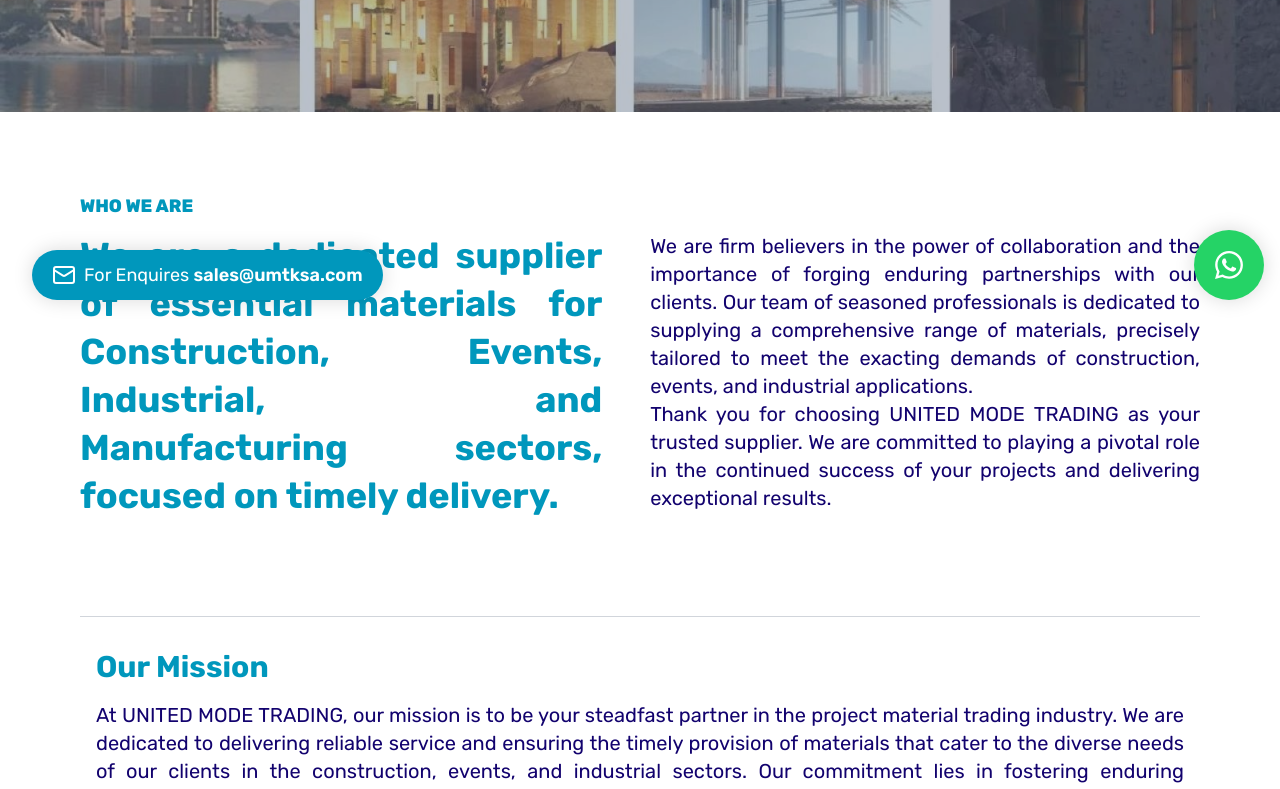
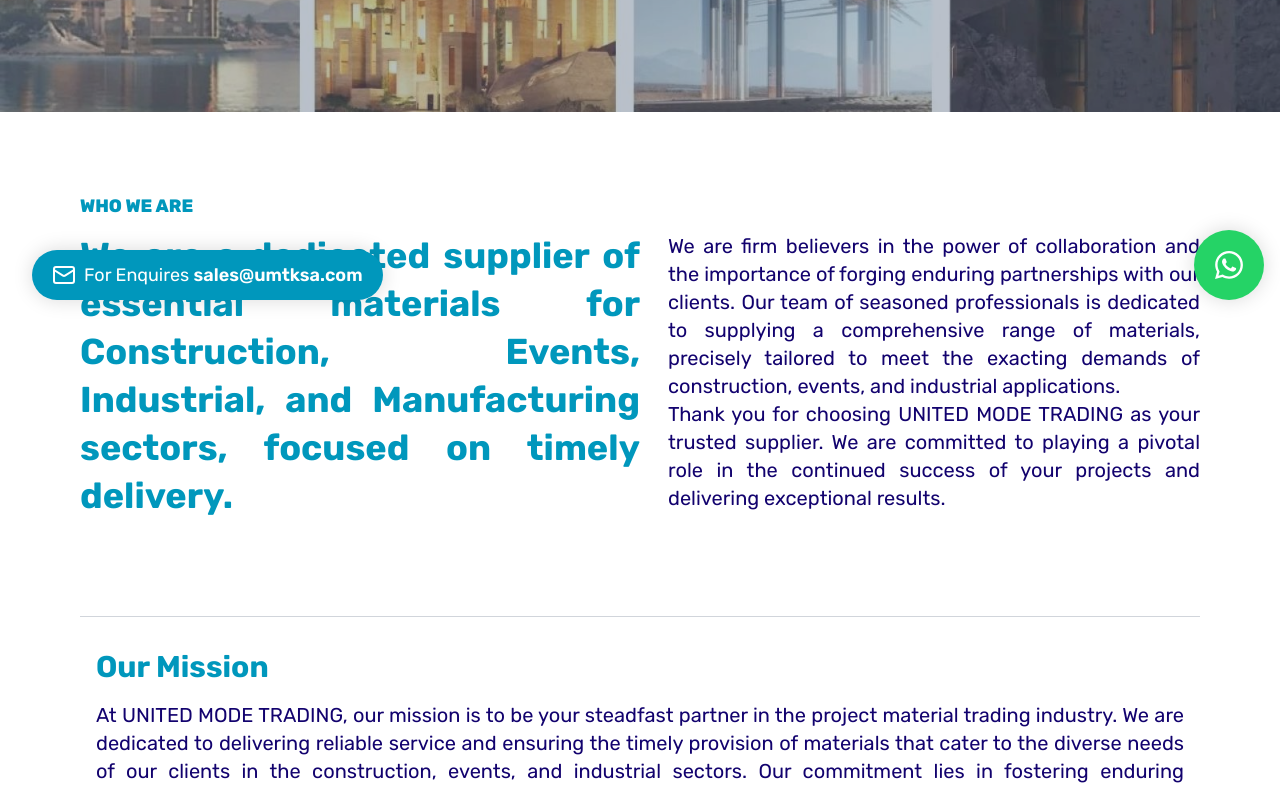
Before and after one commit to Rishal-pc7/umtksa, a React (Vite) app: page /about in a window 1280 px wide. Shown: the part 488-1277 px from the top of the page. Built offline with nearby package versions, Linux system fonts and the light colour scheme.

Commit message:
About page bug fixed

```diff
--- a/src/Components/About/About.jsx
+++ b/src/Components/About/About.jsx
@@ -18,14 +18,14 @@
     </div>
     <div className="md:p-20 p-12 h-auto w-full">
 
-    <div className="flex w-full flex-wrap md:flex-nowrap gap-x-5 pb-20 text-brand-cyan" lang='en-US'>
-        <div className="w-full md:w-1/2 md:pr-7 m slider from-left">
+    <div className="flex w-full flex-wrap md:flex-nowrap  pb-20 text-brand-cyan" lang='en-US'>
+        <div className="w-full md:w-1/2 m slider from-left">
         <h1 className='font-extrabold  text-lg uppercase'>Who we are</h1>
         <h1 className='font-bold text-justify text-xl md:text-4xl mt-3 md:leading-[3rem] leading-8'style={{wordBreak:'keep-all'}} >
         We are a dedicated supplier of essential materials for Construction, Events, Industrial, and Manufacturing sectors, focused on timely delivery.
         </h1>
         </div>
-        <div className="w-full md:w-1/2 slider from-right">
+        <div className="md:pl-7 w-full md:w-1/2 slider from-right">
         <h1 className='font-normal text-justify text-brand-blue text-lg md:text-xl mt-4 md:mt-10'>
         We are firm believers in the power of collaboration and the importance of forging enduring partnerships with our clients. Our team of seasoned professionals is dedicated to supplying a comprehensive range of materials, precisely tailored to meet the exacting demands of construction, events, and industrial applications.
         <br/>Thank you for choosing UNITED MODE TRADING as your trusted supplier. We are committed to playing a pivotal role in the continued success of your projects and delivering exceptional results.
```
